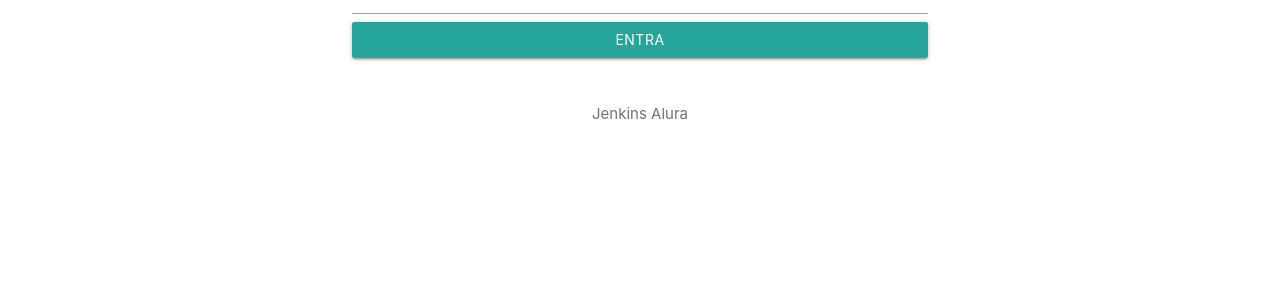
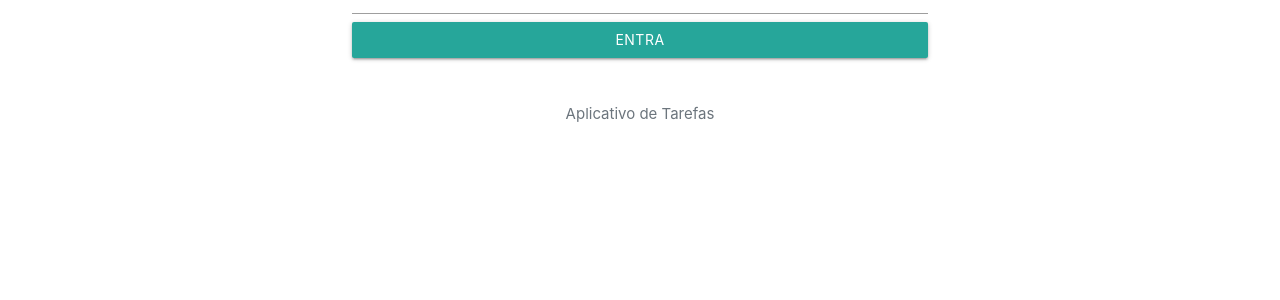
Before and after one commit to jhgueto/jenkins-todo-list, a Django app: page /login/ in a window 1280 px wide. Shown: the part 261-561 px from the top of the page. Run offline with Django 3.2, Linux system fonts and the light colour scheme; some libraries are stand-ins or nearby versions.

Commit message:
Mensagem aplicativo todo

```diff
--- a/templates/registration/login.html
+++ b/templates/registration/login.html
@@ -24,7 +24,7 @@
         {% render_field form.username class="form-control " placeholder='Login' %}
         {% render_field form.password class="form-control " placeholder='Senha' %}
       <button class="btn btn-lg btn-outline-success btn-block" type="submit">Entra</button>
-      <p class="mt-5 mb-3 text-muted">Jenkins Alura</p>
+      <p class="mt-5 mb-3 text-muted">Aplicativo de Tarefas</p>
     </form>
     </div>
 {% endblock  %}
```
